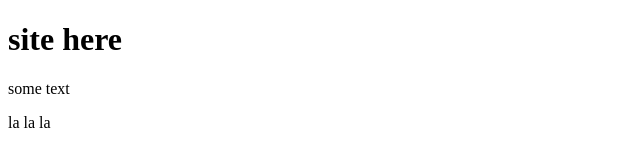
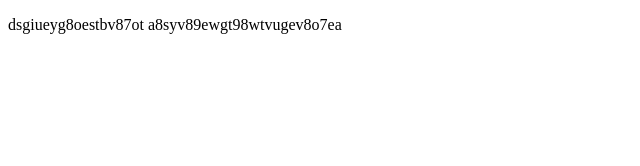
Before and after one commit to Igoryan63/site, a plain HTML site: page index.html in a window 1280 px wide. Shown: the whole page, without its empty margins (0-640 px from the left). Drawn offline with Linux system fonts and the light colour scheme.

Commit message:
third commit

```diff
--- a/index.html
+++ b/index.html
@@ -6,8 +6,6 @@
 	<link rel='stylesheet' href='css/style.css'>
 </head>
 <body>
-	<h1>site here</h1>
-	<p>some text</p>
-	<p>la la la</p>
+	<p>dsgiueyg8oestbv87ot a8syv89ewgt98wtvugev8o7ea</p>
 </body>
 </html>
```
